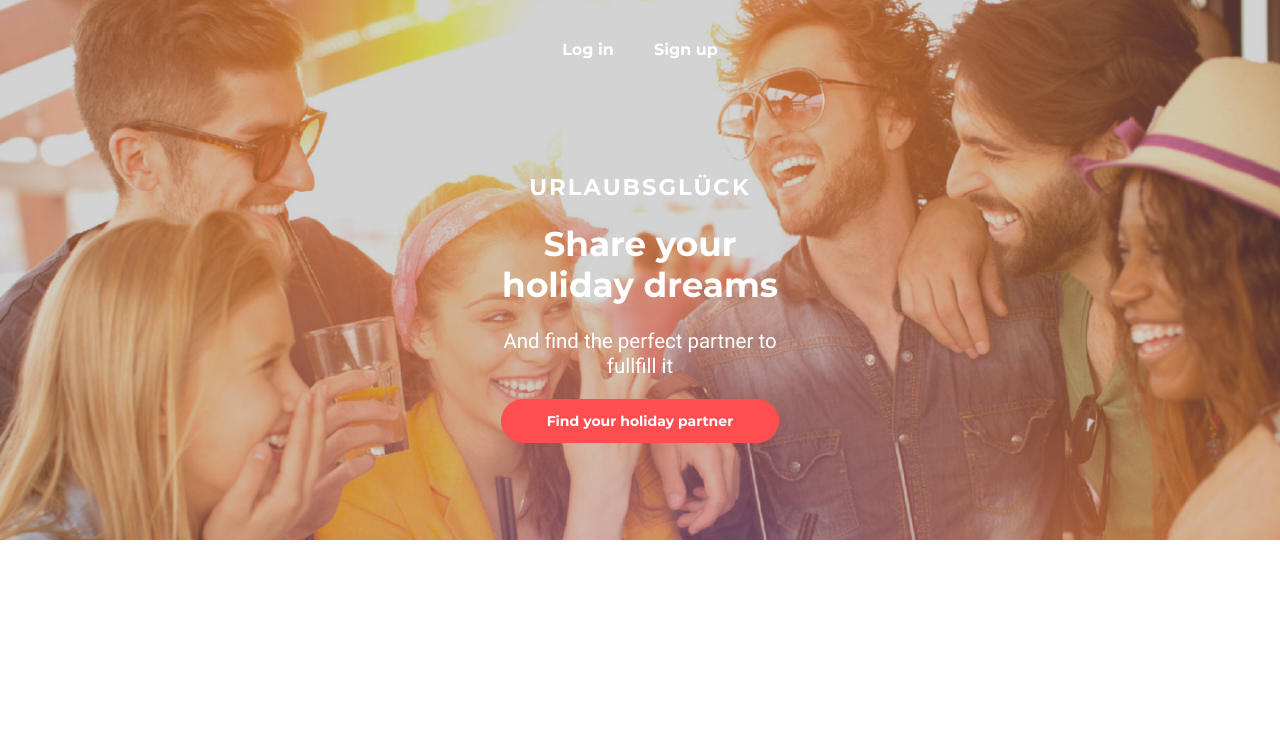
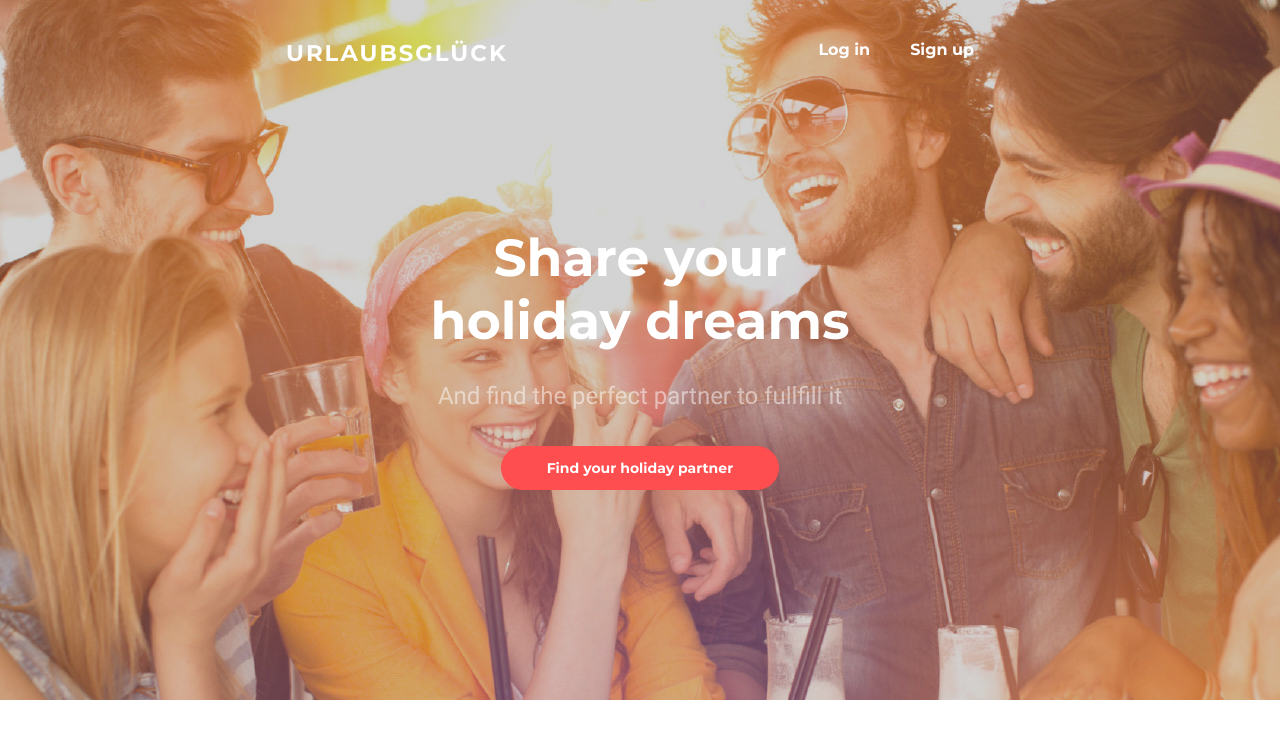
Before and after one commit to simabui/Homework, a plain HTML site: page hw08/index.html in a window 1280 px wide. Drawn offline with Linux system fonts and the light colour scheme.

Commit message:
tablet header

```diff
--- a/hw08/css/styles.css
+++ b/hw08/css/styles.css
@@ -100,7 +100,6 @@ header {
 .nav-list {
   display: inline-flex;
   justify-content: space-around;
-  order: 1;
 }
 .nav-list-item {
   font-family: var(--montserrat-font);
@@ -126,6 +125,7 @@ header {
   font-family: var(--roboto-font);
   font-size: 1.28rem;
   font-weight: 300;
+  opacity: 0.5;
   color: var(--white-color);
 }
 
@@ -136,3 +136,34 @@ header {
   padding: 13px 45px;
   margin-top: 20px;
 }
+
+@media (min-width: 768px){
+  .header-back{
+    height: 700px;
+  }
+  .container{
+    width: 748px;
+  }
+  .navigation{
+    flex-direction: row;
+    justify-content: space-between;
+    margin-bottom: 160px;
+  }
+  .site-logo{
+    margin: 0;
+    order: unset;
+  }
+  .header-title{
+    font-size: 52px;
+    width: 492px;
+    margin: 0 auto;
+  }
+  .header-title_sub{
+    font-size: 24px;
+    margin-top: 30px;
+  }
+
+  .header-button{
+    margin-top: 35px;
+  }
+}
```
